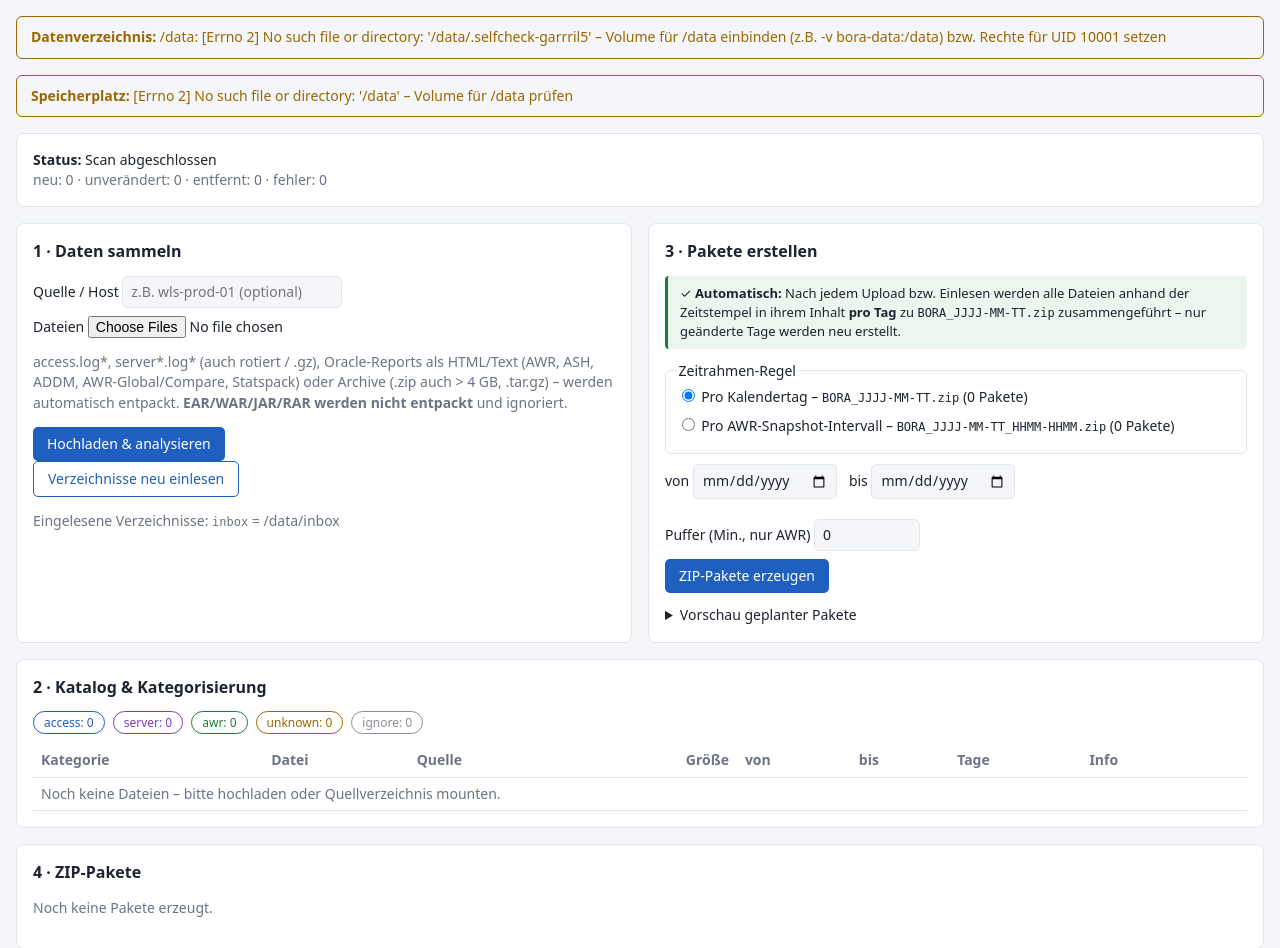
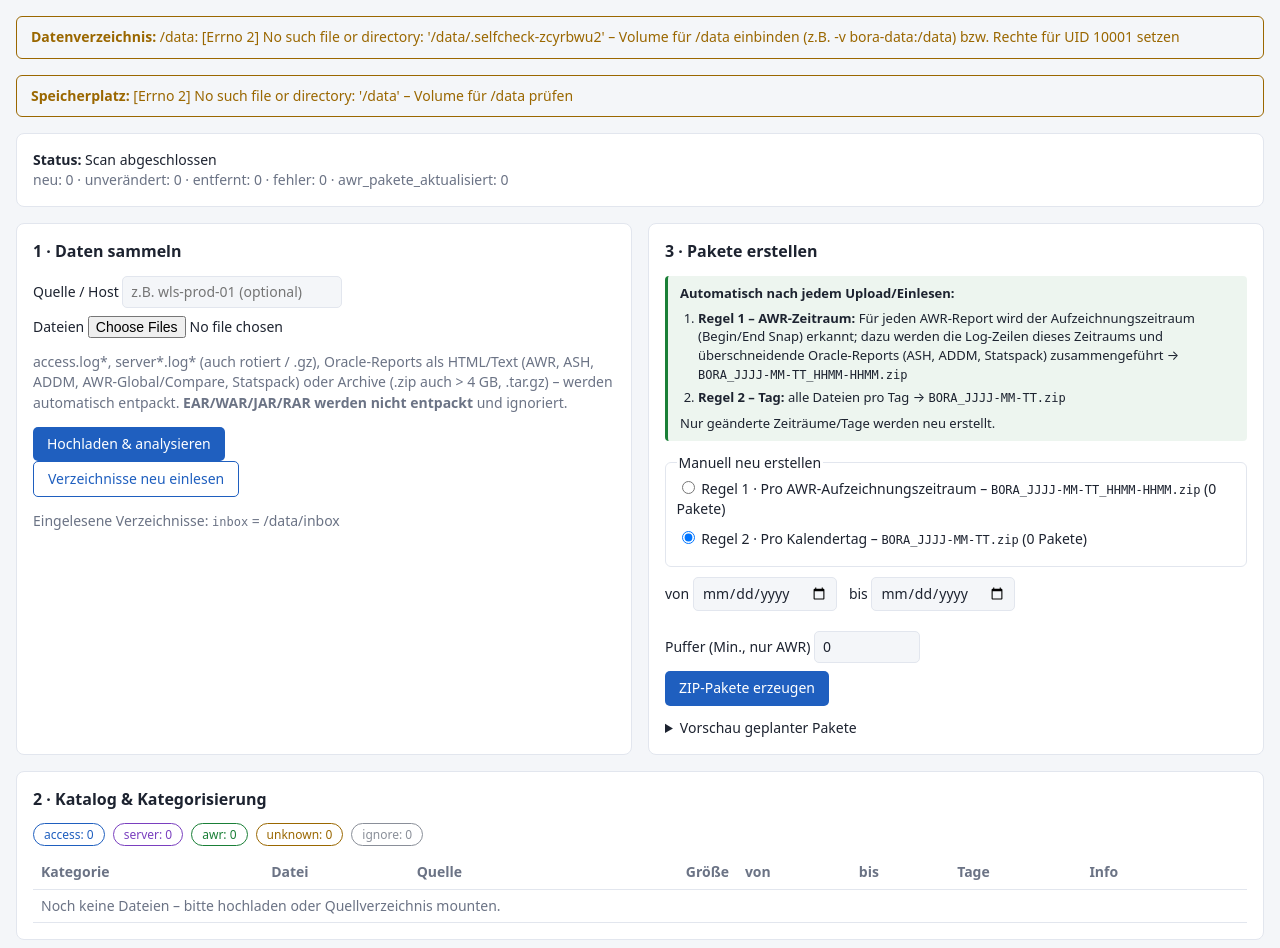
Before and after one commit to icoglu/BORA-Rodaten-Optimizer, a FastAPI app: page / in a window 1280 px wide. Shown: the part 82-1030 px from the top of the page. Run offline with FastAPI, Linux system fonts and the light colour scheme; data that the repository does not hold is empty; parts of the project's set-up code (start-up, migrations or seed data) failed here and were passed over.

Commit message:
Regel 1: AWR-Aufzeichnungszeitraum automatisch paketieren
Fuer jeden AWR-Report (HTML/Text) wird der Aufzeichnungszeitraum erkannt
und automatisch mit den Log-Zeilen dieses Zeitraums sowie
ueberschneidenden Oracle-Reports (ASH, ADDM, Statspack) zu
BORA_JJJJ-MM-TT_HHMM-HHMM.zip zusammengefuehrt.

- Reports ohne AWR-Ueberschneidung erhalten ein eigenes Paket
- nur betroffene Zeitraeume werden neu erstellt, ungueltige entfernt
- Regel 2 (Tages-Pakete) bleibt zusaetzlich bestehen
- Puffer konfigurierbar ueber BORA_AWR_MARGIN_MIN

Co-Authored-By: Claude Opus 5.5 <noreply@anthropic.com>
Claude-Session: https://claude.ai/code/session_01RZQMjPHuRzCLq4CLgsoZxW

```diff
--- a/app/config.py
+++ b/app/config.py
@@ -23,6 +23,8 @@ class Settings:
     skip_extract: tuple = field(default_factory=lambda: tuple(
         s.strip().lower() if s.strip().startswith(".") else "." + s.strip().lower()
         for s in os.environ.get("BORA_SKIP_EXTRACT", ".ear,.war,.jar,.rar").split(",") if s.strip()))
+    # Puffer in Minuten um den AWR-Aufzeichnungszeitraum bei automatischen AWR-Paketen
+    awr_margin_min: int = field(default_factory=lambda: int(os.environ.get("BORA_AWR_MARGIN_MIN", "0")))
     max_upload_mb: int = field(default_factory=lambda: int(os.environ.get("BORA_MAX_UPLOAD_MB", "0")))
     auth_user: str = field(default_factory=lambda: os.environ.get("BORA_USER", ""))
     auth_password: str = field(default_factory=lambda: os.environ.get("BORA_PASSWORD", ""))
--- a/app/main.py
+++ b/app/main.py
@@ -7,7 +7,7 @@ import re
 import secrets
 import tempfile
 from contextlib import asynccontextmanager
-from datetime import date, datetime
+from datetime import date, datetime, timedelta
 from pathlib import Path
 from typing import Optional
 from urllib.parse import urlencode
@@ -115,6 +115,38 @@ def create_app(settings: Optional[Settings] = None) -> FastAPI:
             out["tagespakete_entfernt"] = removed
         return out
 
+    awr_zip = re.compile(re.escape(settings.zip_prefix) + r"_\d{4}-\d{2}-\d{2}_\d{4}-(\d{4}|\d{4}-\d{2}-\d{2}_\d{4})\.zip$")
+
+    def repackage_awr(days: set[str], progress) -> dict:
+        """Regel 1: Je AWR-Aufzeichnungszeitraum ein ZIP mit AWR-Report(s), passenden
+        Log-Zeilen und überschneidenden Oracle-Reports. Neu erstellt werden Zeiträume
+        auf geänderten Tagen und fehlende Pakete; nicht mehr gültige werden entfernt."""
+        if not settings.auto_package:
+            return {}
+        records = catalog.all()
+        windows = packager.plan_windows(records, "awr", settings.zip_prefix, settings.awr_margin_min)
+        todo = [w for w in windows
+                if not (settings.output_dir / f"{w.name}.zip").exists()
+                or any(d in days for d in detect.days_between(w.start, w.end - timedelta(seconds=1)))]
+        built = packager.build(records, todo, settings.output_dir, settings.work_dir, "awr",
+                               lambda msg, pct=None: progress(f"AWR-Pakete: {msg}", pct)) if todo else []
+        valid = {f"{w.name}.zip" for w in windows}
+        removed = 0
+        for p in settings.output_dir.glob("*.zip"):
+            if awr_zip.match(p.name) and p.name not in valid:
+                p.unlink()
+                removed += 1
+        out = {"awr_pakete_aktualisiert": len(built)}
+        if removed:
+            out["awr_pakete_entfernt"] = removed
+        return out
+
+    def repackage(days: set[str], progress) -> dict:
+        """Regel 1: AWR-Zeiträume, Regel 2: Tage."""
+        out = repackage_awr(days, progress)
+        out.update(repackage_days(days, progress))
+        return out
+
     def missing_day_packages() -> set[str]:
         return {d for d in catalog.all_days()
                 if not (settings.output_dir / f"{settings.zip_prefix}_{d}.zip").exists()}
@@ -123,7 +155,7 @@ def create_app(settings: Optional[Settings] = None) -> FastAPI:
         extracted = archives.extract_pending(settings.inbox_dir, progress, settings.skip_extract)
         result = catalog.scan(roots(), progress)
         if settings.auto_package:
-            result.update(repackage_days(catalog.last_changed_days | missing_day_packages(), progress))
+            result.update(repackage(catalog.last_changed_days | missing_day_packages(), progress))
         if extracted["archive"] or extracted["fehler"]:
             result.update({"archive_entpackt": extracted["archive"], "dateien_aus_archiven": extracted["entpackt"]})
         if extracted["uebersprungen"]:
@@ -254,7 +286,7 @@ def create_app(settings: Optional[Settings] = None) -> FastAPI:
         def job(progress):
             # Zeitraum mit dem Parser der (neuen) Kategorie ermitteln, betroffene Tage neu paketieren
             catalog.reanalyse(file_id)
-            return repackage_days(catalog.last_changed_days | set(rec.days), progress)
+            return repackage(catalog.last_changed_days | set(rec.days), progress)
 
         jobs.submit_or_queue("Neuanalyse", job)
         label = "automatische Kategorie" if category == "auto" else f"Kategorie → {category}"
@@ -270,7 +302,7 @@ def create_app(settings: Optional[Settings] = None) -> FastAPI:
         rec.path.unlink(missing_ok=True)
         catalog.remove(file_id)
         days = set(rec.days)
-        jobs.submit_or_queue("Tages-Pakete", lambda p: repackage_days(days, p))
+        jobs.submit_or_queue("Pakete", lambda p: repackage(days, p))
         return back(f"{rec.rel} gelöscht")
 
     # ------------------------------------------------------------- Paketieren
--- a/app/packager.py
+++ b/app/packager.py
@@ -71,6 +71,11 @@ def awr_periods(rec: FileRecord) -> list[tuple[datetime, datetime]]:
     return periods
 
 
+def is_awr_report(rec: FileRecord) -> bool:
+    """Echter AWR-Report (auch RAC/Global/Compare) - im Gegensatz zu ASH/ADDM/Statspack."""
+    return (rec.info.get("report_type") or "AWR").upper().startswith("AWR")
+
+
 def plan_windows(records: list[FileRecord], mode: str, prefix: str = "BORA", margin_min: int = 0,
                  date_from: Optional[date] = None, date_to: Optional[date] = None) -> list[Window]:
     if mode not in MODES:
@@ -92,21 +97,41 @@ def plan_windows(records: list[FileRecord], mode: str, prefix: str = "BORA", mar
         for w in windows.values():
             w.awr = [a for a in awrs if any(w.overlaps(b, e) for b, e in awr_periods(a))]
     else:
+        # Regel 1: Jeder AWR-Report (HTML/Text) bestimmt einen Aufzeichnungszeitraum.
+        # Dazu werden die Log-Zeilen dieses Zeitraums und alle anderen Oracle-Reports
+        # (ASH, ADDM, Statspack), die sich damit überschneiden, zusammengeführt.
         margin = timedelta(minutes=max(margin_min, 0))
-        for a in sorted(awrs, key=lambda r: r.first):  # type: ignore[arg-type,return-value]
-            for begin, end in awr_periods(a):
-                if not (_in_range(begin.date(), date_from, date_to) or _in_range(end.date(), date_from, date_to)):
-                    continue
-                name = f"{prefix}_{_fmt_range(begin, end)}"
-                start, stop = begin - margin, end + margin + timedelta(seconds=1)
-                w = windows.get(name)
-                if w is None:
-                    windows[name] = Window(name, start, stop, [a], stamp=begin.replace(second=0))
-                else:  # z.B. RAC: mehrere Instanzen im selben Snapshot-Intervall
-                    w.start, w.end = min(w.start, start), max(w.end, stop)
-                    w.stamp = min(w.timestamp, begin.replace(second=0))
-                    if a not in w.awr:
-                        w.awr.append(a)
+        primary = [r for r in awrs if is_awr_report(r)]
+        secondary = [r for r in awrs if not is_awr_report(r)]
+
+        def add_window(rep: FileRecord, begin: datetime, end: datetime) -> None:
+            name = f"{prefix}_{_fmt_range(begin, end)}"
+            start, stop = begin - margin, end + margin + timedelta(seconds=1)
+            w = windows.get(name)
+            if w is None:
+                windows[name] = Window(name, start, stop, [rep], stamp=begin.replace(second=0))
+            else:  # z.B. RAC: mehrere Instanzen im selben Snapshot-Intervall
+                w.start, w.end = min(w.start, start), max(w.end, stop)
+                w.stamp = min(w.timestamp, begin.replace(second=0))
+                if rep not in w.awr:
+                    w.awr.append(rep)
+
+        def wanted(begin: datetime, end: datetime) -> bool:
+            return _in_range(begin.date(), date_from, date_to) or _in_range(end.date(), date_from, date_to)
+
+        for rep in sorted(primary, key=lambda r: r.first):  # type: ignore[arg-type,return-value]
+            for begin, end in awr_periods(rep):
+                if wanted(begin, end):
+                    add_window(rep, begin, end)
+        awr_windows = list(windows.values())
+        for rep in sorted(secondary, key=lambda r: r.first):  # type: ignore[arg-type,return-value]
+            for begin, end in awr_periods(rep):
+                hits = [w for w in awr_windows if w.overlaps(begin, end)]
+                for w in hits:
+                    if rep not in w.awr:
+                        w.awr.append(rep)
+                if not hits and wanted(begin, end):  # kein passender AWR-Zeitraum: eigenes Paket
+                    add_window(rep, begin, end)
     return sorted(windows.values(), key=lambda w: (w.start, w.name))
 
 
--- a/app/static/style.css
+++ b/app/static/style.css
@@ -79,3 +79,4 @@ code { font-size: 12px; }
 @media (prefers-reduced-motion: reduce) { .meter > span { transition: none; } .meter.indet > span { animation: none; width: 100% !important; opacity: .45; } }
 @media (forced-colors: active) { .meter { border: 1px solid CanvasText; } .meter > span { background: Highlight; } }
 .auto-note { margin: 0 0 12px; padding: 8px 12px; border-left: 3px solid var(--ok); background: color-mix(in srgb, var(--ok) 8%, transparent); border-radius: 4px; font-size: 13px; }
+.auto-note ol { margin: 6px 0 6px 18px; padding: 0; } .auto-note li { margin-bottom: 4px; }
--- a/app/templates/index.html
+++ b/app/templates/index.html
@@ -70,17 +70,24 @@
 <section class="card">
   <h2>3 · Pakete erstellen</h2>
   {% if auto_package %}
-  <p class="auto-note">✓ <strong>Automatisch:</strong> Nach jedem Upload bzw. Einlesen werden alle Dateien anhand
-    der Zeitstempel in ihrem Inhalt <strong>pro Tag</strong> zu <code>BORA_JJJJ-MM-TT.zip</code> zusammengeführt –
-    nur geänderte Tage werden neu erstellt.</p>
+  <div class="auto-note">
+    <strong>Automatisch nach jedem Upload/Einlesen:</strong>
+    <ol>
+      <li><strong>Regel 1 – AWR-Zeitraum:</strong> Für jeden AWR-Report wird der Aufzeichnungszeitraum
+        (Begin/End Snap) erkannt; dazu werden die Log-Zeilen dieses Zeitraums und überschneidende
+        Oracle-Reports (ASH, ADDM, Statspack) zusammengeführt → <code>BORA_JJJJ-MM-TT_HHMM-HHMM.zip</code></li>
+      <li><strong>Regel 2 – Tag:</strong> alle Dateien pro Tag → <code>BORA_JJJJ-MM-TT.zip</code></li>
+    </ol>
+    Nur geänderte Zeiträume/Tage werden neu erstellt.
+  </div>
   {% endif %}
   <form action="/build" method="post">
     <fieldset>
-      <legend>Zeitrahmen-Regel</legend>
-      <label class="radio"><input type="radio" name="mode" value="day" checked>
-        Pro Kalendertag – <code>BORA_JJJJ-MM-TT.zip</code> ({{ plan_day|length }} Pakete)</label>
-      <label class="radio"><input type="radio" name="mode" value="awr">
-        Pro AWR-Snapshot-Intervall – <code>BORA_JJJJ-MM-TT_HHMM-HHMM.zip</code> ({{ plan_awr|length }} Pakete)</label>
+      <legend>Manuell neu erstellen</legend>
+      <label class="radio"><input type="radio" name="mode" value="awr" {% if plan_awr %}checked{% endif %}>
+        Regel 1 · Pro AWR-Aufzeichnungszeitraum – <code>BORA_JJJJ-MM-TT_HHMM-HHMM.zip</code> ({{ plan_awr|length }} Pakete)</label>
+      <label class="radio"><input type="radio" name="mode" value="day" {% if not plan_awr %}checked{% endif %}>
+        Regel 2 · Pro Kalendertag – <code>BORA_JJJJ-MM-TT.zip</code> ({{ plan_day|length }} Pakete)</label>
     </fieldset>
     <div class="row">
       <label>von <input type="date" name="date_from"></label>
```
Also changed, not shown: tests/test_app.py (+48 -7 lines), README.md.
